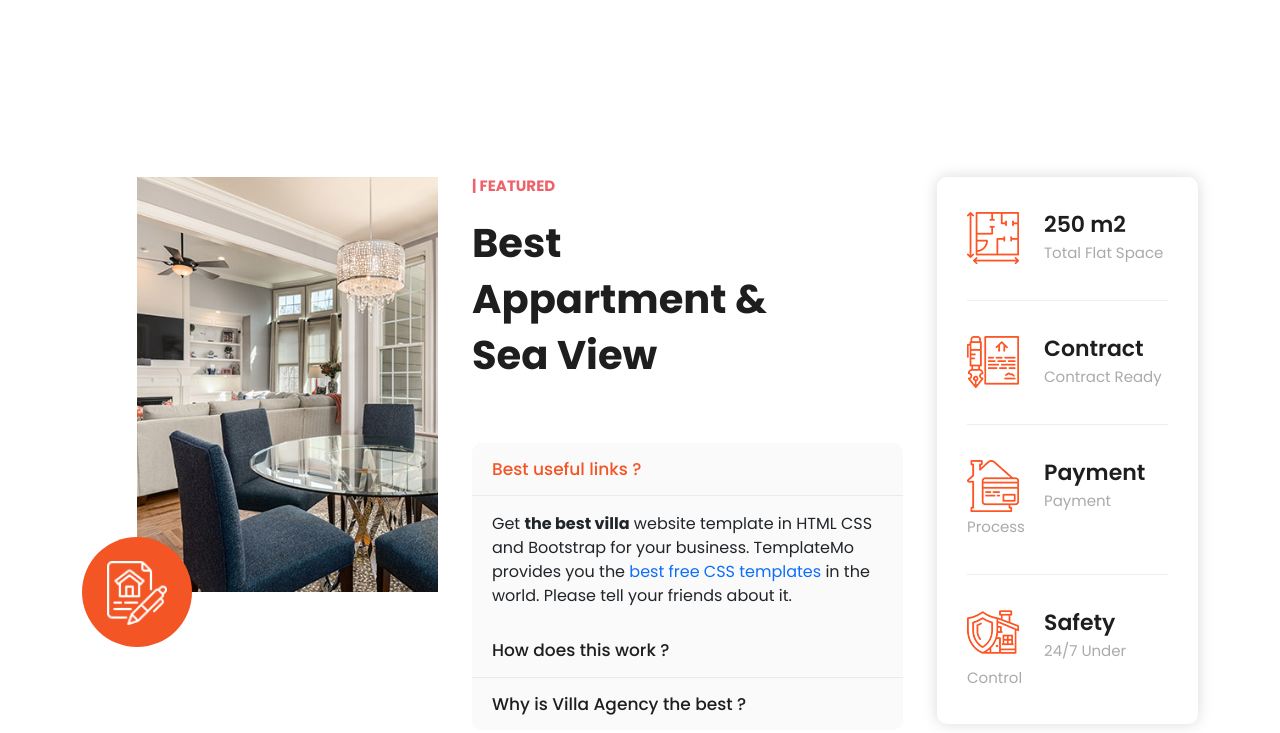
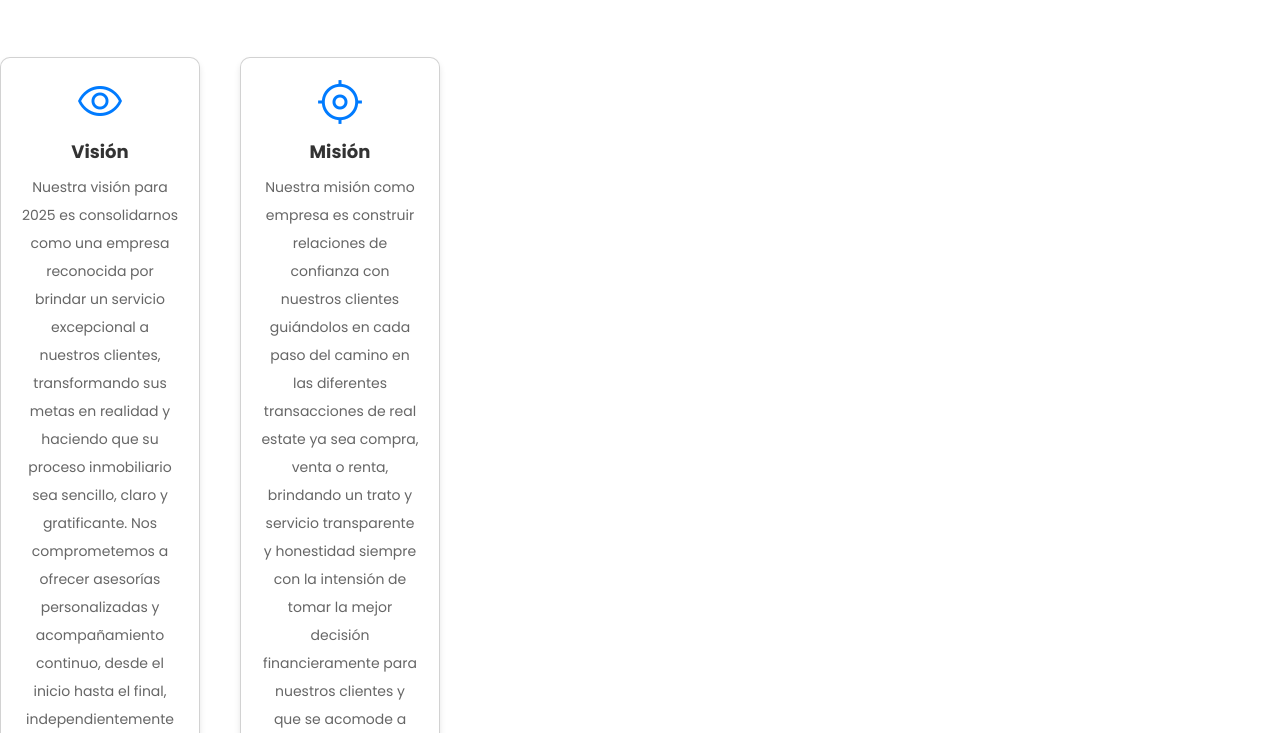
Before and after one commit to juliandiaz09/real_state, a plain HTML site: page index.html in a window 1280 px wide. Shown: the part 1060-1793 px from the top of the page. Drawn offline with nearby package versions, Linux system fonts and the light colour scheme.

Commit message:
Add content. Modify text, and colors

```diff
--- a/assets/css/templatemo-villa-agency.css
+++ b/assets/css/templatemo-villa-agency.css
@@ -31,6 +31,8 @@ font & reset css
 reset
 ---------------------------------------------
 */
+
+
 html, body, div, span, applet, object, iframe, h1, h2, h3, h4, h5, h6, p, blockquote, div
 pre, a, abbr, acronym, address, big, cite, code, del, dfn, em, font, img, ins, kbd, q,
 s, samp, small, strike, strong, sub, sup, tt, var, b, u, i, center, dl, dt, dd, ol, ul, li,
@@ -41,6 +43,33 @@ figure, header, nav, section, article, aside, footer, figcaption {
   outline: 0;
 }
 
+.container-about-us {
+  display: flex;
+  gap: 40px;
+  text-align: center;
+}
+.card {
+  background-color: white;
+  padding: 20px;
+  border-radius: 10px;
+  box-shadow: 0 4px 6px rgba(0, 0, 0, 0.1);
+  width: 200px;
+}
+.card .material-symbols-outlined {
+  font-size: 48px;
+  color: #007BFF;
+  margin-bottom: 15px;
+}
+.card h2 {
+  font-size: 18px;
+  margin-bottom: 10px;
+  color: #333;
+}
+.card p {
+  font-size: 14px;
+  color: #666;
+}
+
 .clearfix:after {
   content: ".";
   display: block;
@@ -183,7 +212,7 @@ body {
 }
 
 .icon-button a:hover {
-  color: #f35525;
+  color: #a87c60;
 }
 
 .icon-button a:hover i {
@@ -204,7 +233,7 @@ body {
 }
 
 .main-button a:hover {
-  background-color: #f35525;
+  background-color: #a87c60;
   color: #fff;
 }
 
@@ -348,7 +377,7 @@ Header Style
 }
 
 .sub-header ul.social-links li a:hover {
-  background-color: #f35525;
+  background-color: #a87c60;
 }
 
 .sub-header ul.info li {
@@ -494,16 +523,16 @@ Header Style
 }
 
 .header-area .main-nav .nav li:hover a {
-  color: #f35525;
+  color: #a87c60;
 }
 
 .header-area .main-nav .nav li a.active {
-  color: #f35525;
+  color: #a87c60;
 }
 
 
 .background-header .main-nav .nav li a.active {
-  color: #f35525;
+  color: #a87c60;
 }
 
 .header-area .main-nav .menu-trigger {
--- a/index.html
+++ b/index.html
@@ -6,7 +6,7 @@
     <meta charset="utf-8">
     <meta name="viewport" content="width=device-width, initial-scale=1, shrink-to-fit=no">
     <link href="https://fonts.googleapis.com/css2?family=Poppins:wght@100;200;300;400;500;600;700;800;900&display=swap" rel="stylesheet">
-
+    <link rel="stylesheet" href="https://fonts.googleapis.com/css2?family=Material+Symbols+Outlined:opsz,wght,FILL,GRAD@20..48,100..700,0..1,-50..200" />
     <title>Villa Agency - Real Estate HTML5 Template</title>
 
     <!-- Bootstrap core CSS -->
@@ -114,6 +114,41 @@ https://templatemo.com/tm-591-villa-agency
           <h2>Act Now!<br>Get the highest level penthouse</h2>
         </div>
       </div>
+    </div>
+  </div>
+
+  <div class="container-about-us">
+    <!-- Sección Visión -->
+    <div class="card">
+      <span class="material-symbols-outlined">visibility</span>
+      <h2>Visión</h2>
+      <p>Nuestra visión para 2025 es consolidarnos como una empresa
+        reconocida por brindar un servicio excepcional a nuestros
+        clientes, transformando sus metas en realidad y haciendo que su
+        proceso inmobiliario sea sencillo, claro y gratificante. Nos
+        comprometemos a ofrecer asesorías personalizadas y
+        acompañamiento continuo, desde el inicio hasta el final,
+        independientemente de si nuestros clientes están listos o aún en
+        preparación. Aspiramos a construir comunidades más fuertes y
+        clientes plenamente satisfechos, guiándolos con dedicación
+        durante el tiempo que sea necesario para ayudarlos a cumplir
+        sus objetivos. Nuestro propósito es ser la primera elección de
+        quienes buscan confianza, transparencia y éxito en el sector</p>
+    </div>
+
+    <!-- Sección Misión -->
+    <div class="card">
+      <span class="material-symbols-outlined">my_location</span>
+      <h2>Misión</h2>
+      <p>Nuestra misión como empresa es construir relaciones de confianza
+        con nuestros clientes guiándolos en cada paso del camino en las
+        diferentes transacciones de real estate ya sea compra, venta o
+        renta, brindando un trato y servicio transparente y honestidad
+        siempre con la intensión de tomar la mejor decisión
+        financieramente para nuestros clientes y que se acomode a sus
+        diferentes expectativas. Nos comprometemos a convertir sus
+        sueños inmobiliarios realidad, educándolos y Simplificando el
+        proceso con nuestro conocimiento en propiedades.</p>
     </div>
   </div>
 
```
Also changed, not shown: test.html (added, +62 -0 lines).
